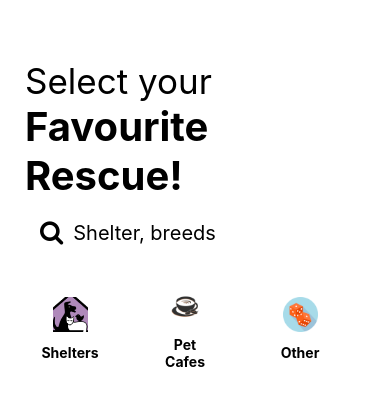
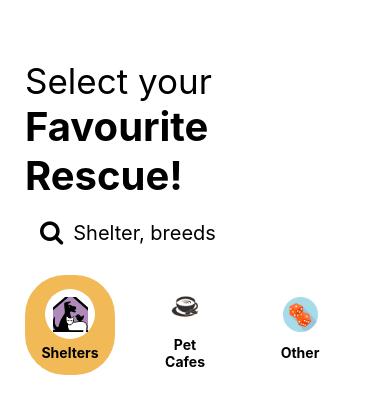
Before and after one commit to emma-ong/react-native-mobile-app, a React Native app: screen / in a window 390 px wide. Shown: the top 414 px of the page. Built offline with nearby package versions, Linux system fonts and the light colour scheme.

Commit message:
Add handlePress event

```diff
--- a/App.js
+++ b/App.js
@@ -20,11 +20,16 @@
 // });
 
 import { StatusBar } from "expo-status-bar"
+import { useState } from "react"
 import { View, Text, StyleSheet, FlatList } from "react-native"
 import Header from "./src/components/Header"
 import Search from "./src/components/Search"
 import CategoryItem from "./src/components/CategoryItem"
 
+
+
+export default function App() {
+  const [term, setTerm] = useState("Shelters")
   const commonCategories = [
     {
       name: "Shelters",
@@ -40,7 +45,6 @@
     },
   ]
 
-export default function App() {
   return (
       <View style={styles.container}>
         <Header />
@@ -50,10 +54,13 @@
           data={commonCategories}
           renderItem={({item, idx})=>{ //extract index from list
             return(
-            <CategoryItem
+              <CategoryItem  //Props to be used in CatgegoryItem component
                 name={item.name}
                 imageUrl={item.imageUrl}
-              index={idx}/> //Able to be used in CatgegoryItem component
+                index={idx}
+                active={item.name === term}
+                handlePress={()=> setTerm(item.name)}
+                />
             )
           }}
           horizontal
--- a/src/components/CategoryItem.js
+++ b/src/components/CategoryItem.js
@@ -1,16 +1,25 @@
-import { Text, View, StyleSheet, Image } from "react-native"
+import { Text, View, StyleSheet, Image, TouchableOpacity } from "react-native"
 import { elevation } from "../common/styles"
 
-export default function CategoryItem({name, imageUrl, index}) {
+export default function CategoryItem({name, imageUrl, index, active, handlePress}) {
   return(
-    // If items > 3, use this to align items
-    // <View style={[styles.container, styles.elevation, index === 0 ? {marginLeft: 25} : {marginLeft: 25}]}>
-    <View style={[styles.container, styles.elevation]}>
+  <TouchableOpacity onPress={handlePress}>
+    {/* If items > 3, use this to align items  */}
+     {/* <View style={[styles.container, styles.elevation, index === 0 ? {marginLeft: 25} : {marginLeft: 25}]}>  */}
+      <View style={[
+          styles.container,
+          styles.elevation,
+          active
+          ? {backgroundColor: "rgb(241,186,87)"}
+          : {backgroundColor: "white"}
+          ]}
+      >
       <View style={styles.imageContainer}>
-      <Image source={imageUrl} style={styles.image} />
+        <Image source={imageUrl} style={styles.image} />
       </View>
       <Text style={styles.header}>{name}</Text>
-    </View>
+      </View>
+    </TouchableOpacity>
   )
 }
 
```
Lines whose indentation alone changed are shown as unchanged.
